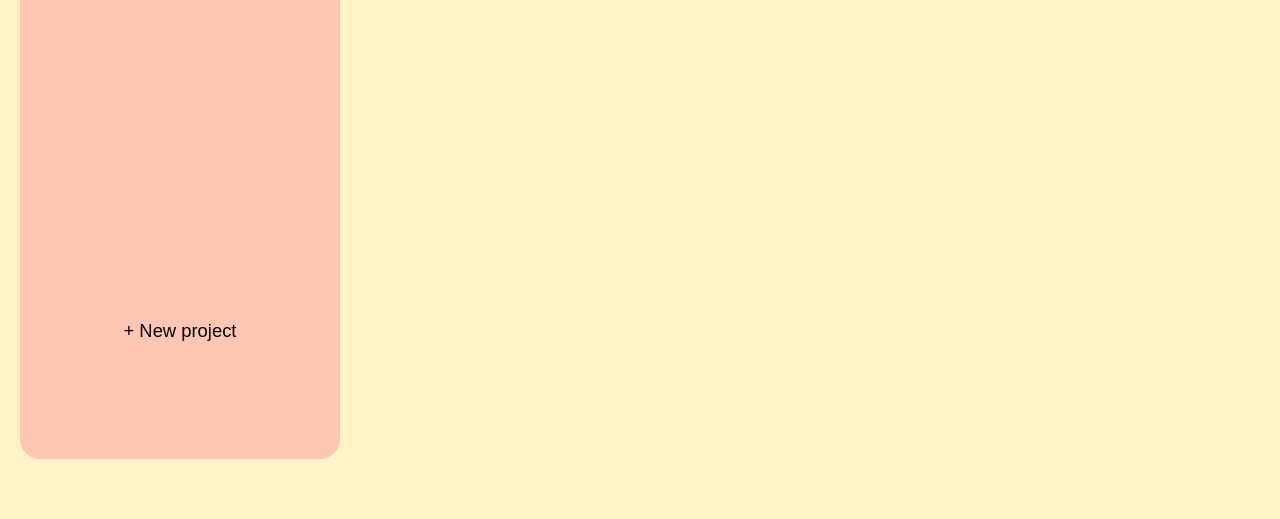
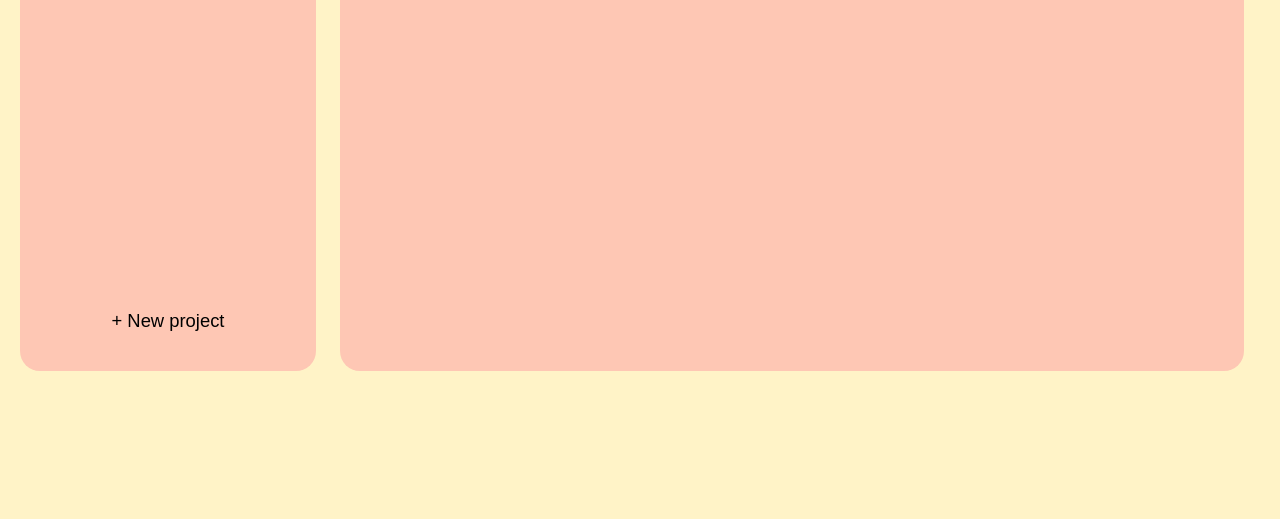
Before and after one commit to ArjTheProgrammer/top-todo-list, a website built with webpack: page src/index.html in a window 1280 px wide. Shown: the part 281-800 px from the top of the page. Built offline with nearby package versions, Linux system fonts and the light colour scheme.

Commit message:
Change the body to grid and layout the main div

```diff
--- a/src/style.css
+++ b/src/style.css
@@ -9,16 +9,17 @@ body {
   margin: 0;
   padding: 0;
   font-family: Georgia, "Times New Roman", Times, serif;
-  display: flex;
+  display: grid;
+  grid-template-columns: 1fr 3fr;
   background-color: var(--color-60);
 }
 
 nav {
-  padding: 40px 20px;
+  padding: 30px 20px;
   margin: 20px;
   background-color: var(--color-30);
-  height: 80vh;
-  width: 35vh;
+  height: 85%;
+  width: 80%;
   border-radius: 20px;
 }
 
@@ -72,3 +73,13 @@ nav > button > svg {
 .project-nav > .project-add:hover {
   background-color: var(--color-10);
 }
+
+/*main*/
+main {
+  padding: 30px 20px;
+  margin: 20px;
+  background-color: var(--color-30);
+  height: 85%;
+  width: 90%;
+  border-radius: 20px;
+}
```
